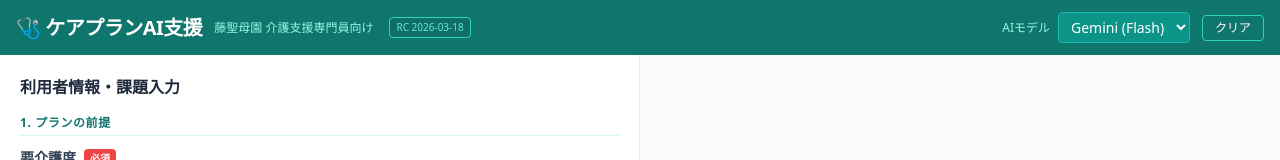
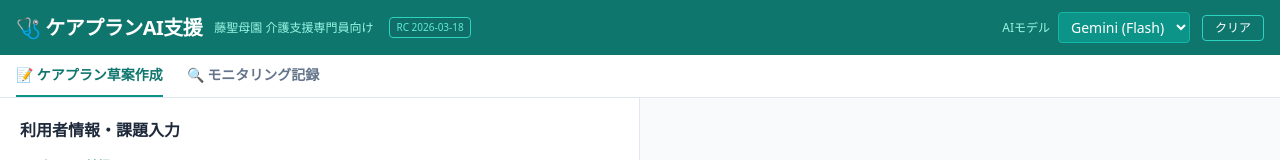
Before and after one commit to LooP-Innovate/fujiseiboen-care-manager-ai, a React (Vite) app: page / in a window 1280 px wide. Shown: the top 160 px of the page. Built offline with nearby package versions, Linux system fonts and the light colour scheme; no server answers.

Commit message:
feat: add app mode toggle for monitoring feature

```diff
--- a/src/App.tsx
+++ b/src/App.tsx
@@ -1,10 +1,13 @@
-import React from 'react';
+import React, { useState } from 'react';
 import Header from './components/Header';
 import InputForm from './components/InputForm';
 import ResultPanel from './components/ResultPanel';
 import { useCarePlan } from './hooks/useCarePlan';
 
+export type AppMode = 'care-plan' | 'monitoring';
+
 const App: React.FC = () => {
+  const [appMode, setAppMode] = useState<AppMode>('care-plan');
   const {
     formData,
     generatedPlan,
@@ -25,9 +28,28 @@ const App: React.FC = () => {
         onModelChange={setSelectedModel}
         onClear={handleClear}
       />
+
+      {/* モード切替タブ */}
+      <div className="bg-white border-b border-slate-200 px-4 flex gap-6 flex-shrink-0">
+        <button
+          onClick={() => setAppMode('care-plan')}
+          className={`text-sm font-bold py-2.5 border-b-2 transition-colors ${appMode === 'care-plan' ? 'text-teal-700 border-teal-600' : 'text-slate-500 border-transparent hover:text-slate-700'}`}
+        >
+          📝 ケアプラン草案作成
+        </button>
+        <button
+          onClick={() => setAppMode('monitoring')}
+          className={`text-sm font-bold py-2.5 border-b-2 transition-colors ${appMode === 'monitoring' ? 'text-teal-700 border-teal-600' : 'text-slate-500 border-transparent hover:text-slate-700'}`}
+        >
+          🔍 モニタリング記録
+        </button>
+      </div>
+
       <main className="flex flex-1 overflow-hidden gap-0">
-        {/* 左ペイン: 入力フォーム */}
-        <div className="w-full md:w-1/2 overflow-y-auto border-r border-slate-200 bg-white">
+        {appMode === 'care-plan' ? (
+          <>
+            {/* 左ペイン: 入力フォーム */}
+            <div className="w-full md:w-1/2 overflow-y-auto border-r border-slate-200 bg-white">
           <InputForm
             formData={formData}
             onUpdateResident={updateResident}
@@ -45,6 +67,19 @@ const App: React.FC = () => {
             isLoading={isLoading}
           />
         </div>
+          </>
+        ) : (
+          <div className="flex flex-col items-center justify-center w-full bg-slate-50 h-full p-8 text-center overflow-y-auto">
+            <div className="bg-white p-8 rounded-xl shadow-sm border border-slate-200 max-w-lg">
+              <span className="text-4xl mb-4 block">🚧</span>
+              <h2 className="text-lg font-bold text-slate-800 mb-2">モニタリング記録モード（開発中）</h2>
+              <p className="text-sm text-slate-500">
+                この画面では、毎月の訪問記録やアセスメント情報を入力し、<br className="hidden sm:block" />
+                支援経過記録やモニタリング報告書の仮文章をAIで自動生成する機能を実装予定です。
+              </p>
+            </div>
+          </div>
+        )}
       </main>
     </div>
   );
```
